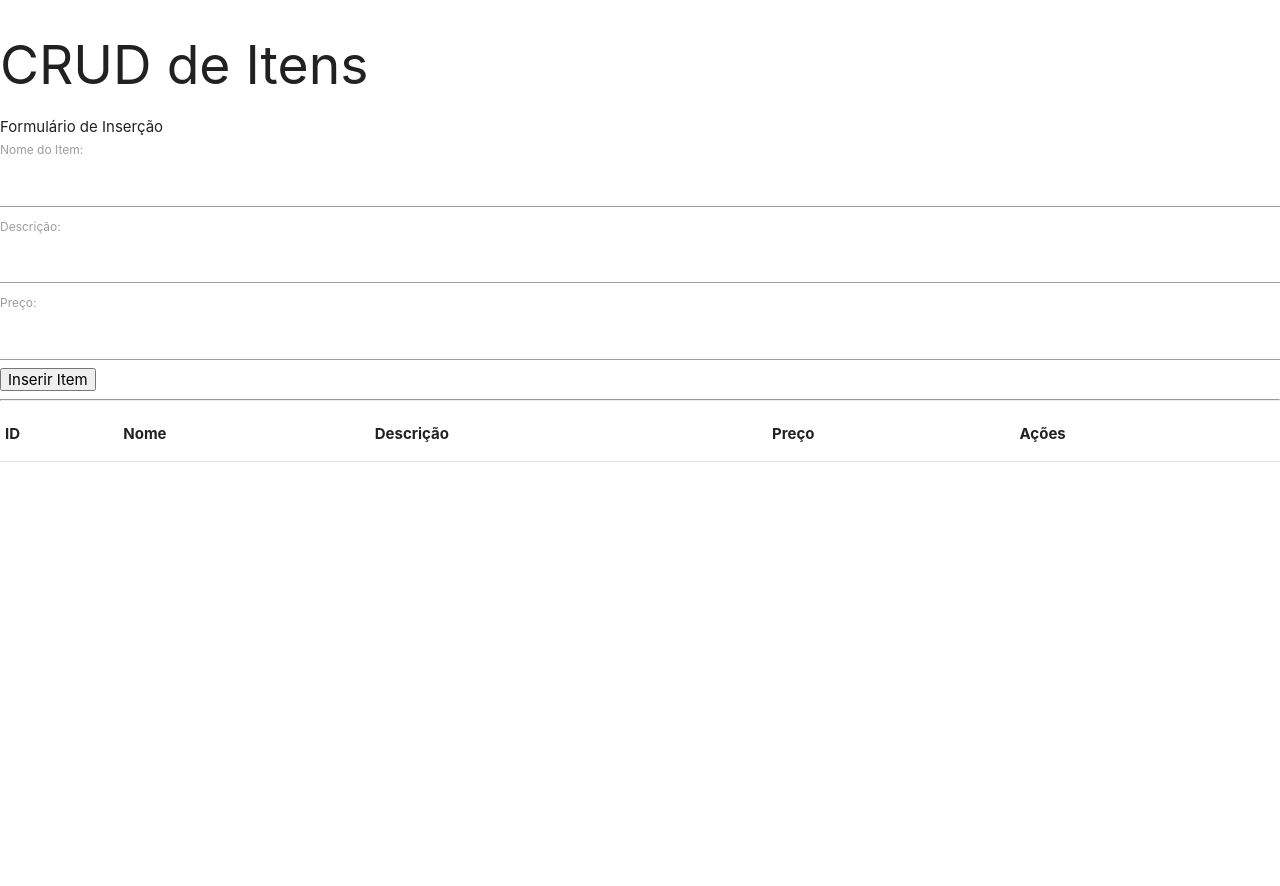
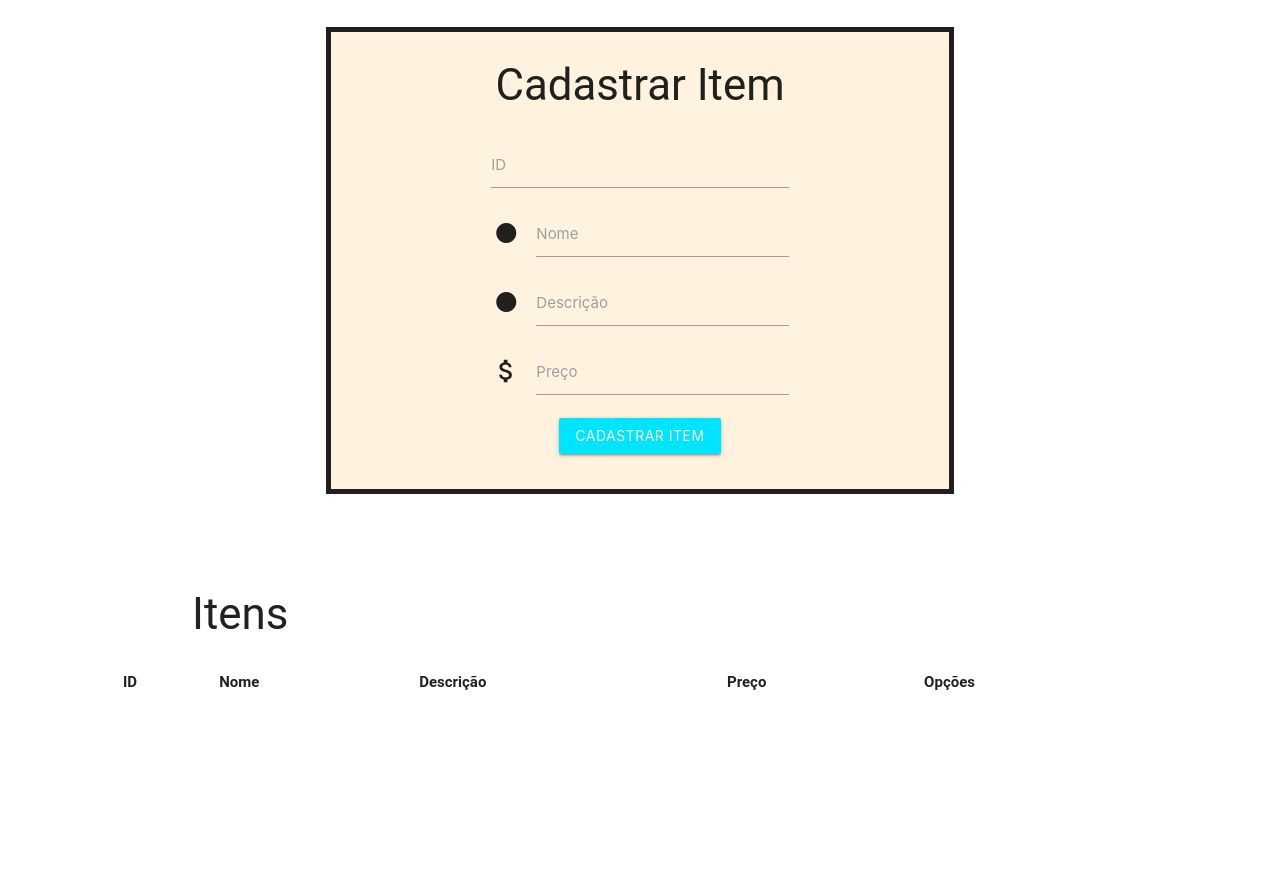
Before and after one commit to LADCSoares/Cruds_LB, a PHP site: page /formItens.php in a window 1280 px wide. Before the commit the page ends 462 px from the top, so only its background shows below. Run offline with PHP 8.4, Linux system fonts and the light colour scheme; lists and menus that the app fills with data are empty.

Commit message:
Update formItens.php

```diff
--- a/formItens.php
+++ b/formItens.php
@@ -2,198 +2,348 @@
 <html lang="pt-BR">
 
 <head>
-    <meta charset="UTF-8">
-    <meta name="viewport" content="width=device-width, initial-scale=1.0">
-    <title>CRUD de Itens</title>
-    <script src="https://code.jquery.com/jquery-3.6.4.min.js"></script>
-      <!--Import Google Icon Font-->
+    <meta http-equiv="Content-Type" content="text/html; charset=UTF-8"/>
+    <meta name="viewport" content="width=device-width, initial-scale=1, maximum-scale=1.0"/>
+    <link rel="stylesheet" href="https://cdnjs.cloudflare.com/ajax/libs/materialize/1.0.0/css/materialize.min.css">
     <link href="https://fonts.googleapis.com/icon?family=Material+Icons" rel="stylesheet">
-    <!--Import materialize.css-->
-    <link type="text/css" rel="stylesheet" href="css/materialize.css" media="screen,projection" />
-    <link rel="stylesheet" href="css/estilo.css">
-    <!--Let browser know website is optimized for mobile-->
-    <meta name="viewport" content="width=device-width, initial-scale=1.0" />
+    <link rel="stylesheet" href="https://fonts.googleapis.com/css?family=Abril+Fatface|Work+Sans">
+    <script src="https://cdnjs.cloudflare.com/ajax/libs/materialize/1.0.0/js/materialize.min.js"></script>
+    <title>Crud Cadeiras</title>
+    <style>
 
-    <!-- Baixa e usa CSS na CDN-->
-    <!--<link rel="stylesheet" href="https://cdnjs.cloudflare.com/ajax/libs/materialize/1.0.0/css/materialize.min.css">-->
+  .titulo {
+            font-family: "Roboto", sans-serif;
+        }
 
-    <!-- Compiled and minified JavaScript -->
-    <!-- <script src="https://cdnjs.cloudflare.com/ajax/libs/materialize/1.0.0/js/materialize.min.js"></script>-->
-    <script src="https://code.jquery.com/jquery-3.6.4.min.js"></script>
+        .topicos{
+		            font-family: "Roboto", sans-serif;
+		            font-size: 17px;
+		            font-weight: 800;
+                margin-left: 43px;;
+	            }
+
+        .input-field .prefix.active{
+            color: black;
+        }
+
+        .ftabela{
+            font-family: "Work Sans", sans-serif;
+        }
+
+        .borda{
+            margin-top: 3%;
+            border: 5px solid;
+        }
+
+        .centro{
+        margin-left: 900px;
+      }
+
+      .logo1{
+        margin-left: 200px;
+      }
+      .logo2{
+        margin-right: 100px;
+      }
+
+    </style>
 </head>
 
 <body>
-    <h2>CRUD de Itens</h2>
+    <section class="container ">
+        <div class="container col s6 offset-s3 borda orange lighten-5 ">
+        <div class="row">
+        <h3 class="center-align titulo"> Cadastrar Item </h3>
+            <article class="col s6 offset-s3">
+                <form id="form" onsubmit="return salvarItem(event);">
+                    <div class="input-field prefix-active">
+                        <!-- <i class="material-icons prefix">phone_iphone</i> -->
+                        <label class="active" for="id"> ID </label>
+                        <input type="text" name="id" required readonly>
+                    </div>
 
-    Formulário de Inserção
-    <form id="formInserir">
-        <label for="nome">Nome do Item:</label>
-        <input type="text" id="nome" name="nome" required><br>
+                    <div class="input-field prefix-active">
+                        <i class="material-icons prefix">fiber_manual_record</i>
+                        <label for="nome"> Nome </label>
+                        <input type="text" name="nome" required>
+                    </div>
 
-        <label for="descricao">Descrição:</label>
-        <input type="text" id="descricao" name="descricao" required><br>
+                    <div class="input-field prefix.active">
+                        <i class="material-icons prefix">fiber_manual_record</i>
+                        <label for="descricao"> Descrição </label>
+                        <input type="text" name="descricao" required>
+                    </div>
 
-        <label for="preco">Preço:</label>
-        <input type="text" id="preco" name="preco" required><br>
+                    <div class="input-field prefix.active">
+                        <i class="material-icons prefix">attach_money</i>
+                        <label for="preço"> Preço </label>
+                        <input type="text" name="preco" required>
+                    </div>
 
-        <button type="submit">Inserir Item</button>
+
+                    <p class="center-align">
+                        <button class="waves-effect waves-light btn  white-text cyan accent-3 logar " type="submit">Cadastrar Item </button>
+                    </p>
+
                 </form>
 
-    <hr>
-
-    <!-- Tabela de Celulares -->
-    <table border="1" id="tabelaItens">
-        <thead>
+            </article>
+        </div>
+    </div>
+    <br>
+    <br>
+    <br>
+    <div class="titulo">
+       <h3>Itens</h3>
+    </div>
+    </section>
+<div class="row">
+    <article class="col s10 offset-s1 ">
+    <table class="responsive-table striped ftabela">
+        <thead class="titulo">
             <tr>
                 <th>ID</th>
                 <th>Nome</th>
                 <th>Descrição</th>
                 <th>Preço</th>
-                <th>Ações</th>
+                <th colspan="2">Opções</th>
             </tr>
         </thead>
-        <tbody id="listaItens">
-            <!-- A lista de celulares será carregada aqui usando Ajax -->
+        <tbody id="itens">
         </tbody>
     </table>
+    </article>
+</div>
 
-    <!-- Modal de Edição -->
-    <div id="modalEditar" class="modal">
+<br> <br> <br> <br> <br> <br> <br>
+<div id="modal1" class="modal">
     <div class="modal-content">
-            <h4>Editar Item</h4>
-            <form id="formEditar">
-                <input type="hidden" id="editId" name="id">
-                <label for="editNome">Marca:</label>
-                <input type="text" id="editNome" name="nome" required><br>
-
-                <label for="editDescricao">Descrição:</label>
-                <input type="text" id="editDescricao" name="descricao" required><br>
-
-                <label for="editPreco">Preço:</label>
-                <input type="text" id="editPreco" name="preco" required><br>
-
-                <button type="submit">Salvar</button>
-            </form>
+        <h4>Excluir Item</h4>
+        <p>Tem certeza que deseja excluir este item?</p>
     </div>
-        <div class="modal-footer">
-            <a href="#!" class="modal-close waves-effect waves-green btn-flat">Fechar</a>
+    <div class="modal-footer center">
+        <button id="btn-sim" class="modal-close waves-effect waves-green btn-flat" onclick="excluir();">Sim</button>
+        <a href="#!" class="modal-close waves-effect waves-red btn-flat">Não</a>
     </div>
 </div>
 
+
+
+
+
     <script>
-        $(document).ready(function () {
-    function carregarCelulares() {
-        $.ajax({
-            url: 'listar_itens.php',
-            type: 'GET',
-            dataType: 'json',
-            success: function (data) {
-                var listaCelulares = $('#listaItens');
-                listaCelulares.empty();
+        function editar(evt) {
+            let id = evt.currentTarget.paramId
+            let tBody = document.getElementById("itens");
+            for (const tr of tBody.children) {
+                if (tr.children[0].innerHTML == id) {
+                    let id = document.getElementsByName("id")[0];
+                    let nome = document.getElementsByName("nome")[0];
+                    let descricao = document.getElementsByName("descricao")[0]
+                    let preco = document.getElementsByName("preco")[0];
+                    id.value = tr.children[0].innerHTML;
+                    nome.value = tr.children[1].innerHTML;
+                    descricao.value = tr.children[2].innerHTML;
+                    preco.value = tr.children[3].innerHTML;
+                }
+            }
+        }
+        function salvarItem(event) {
+            event.preventDefault();
+            let form = document.getElementById("form");
+                            let atividade = Object.fromEntries(new FormData(form).entries());
+            let editar = false;
 
-                for (var i = 0; i < data.length; i++) {
-                    var botaoEditar = '<button class="btn-editar" data-id="' + data[i].id + '" data-marca="' + data[i].marca +
-                        '" data-modelo="' + data[i].modelo + '" data-preco="' + data[i].preco + '">Editar</button>';
+            if (atividade.id == "") {
 
-                    var botaoExcluir = '<button class="btn-excluir" data-id="' + data[i].id + '">Excluir</button>';
+                fetch("salvarItem.php", {
+                    method: "POST",
+                    body: JSON.stringify(atividade),
+                    headers: { 'Content-type': "application/json; charset=UTF-8" }
+                })
+                    //converte a resposta em json
+                    .then(response => response.json())
+                    .then(atividade => inserirItem(atividade))
+                    .catch(error => console.log(error));
+            }else{
+                fetch("salvarItem.php", {
+                    method: "PUT", //verbo de envio
+                    body: JSON.stringify(atividade), //informmações a serem enviadas
+                    headers: { 'Content-type': "application/json; charset=UTF-8" }
+                })
+                    //converte a resposta em json
+                    .then(response => response.json())
+                    .then(atividade => alterarItem(atividade))
+                    .catch(error => console.log(error));
 
-                    listaCelulares.append('<tr><td>' + data[i].id + '</td><td>' + data[i].marca + '</td><td>' + data[i].modelo +
-                        '</td><td>' + data[i].preco +
-                        '</td><td>' + botaoEditar + ' ' + botaoExcluir + '</td></tr>');
+
             }
 
-                // Adiciona o evento de click para o botão excluir
-                $('.btn-excluir').click(function () {
-                    var id = $(this).data('id');
-                    if (confirm("Tem certeza que deseja excluir este celular?")) {
-                        excluirCelular(id);
-                    }
-                });
+            form.reset();
+            return false;
 
-                // Inicializa o modal
-                var modals = document.querySelectorAll('.modal');
-                M.Modal.init(modals);
-            },
-            error: function (xhr, status, error) {
-                console.error('Erro ao carregar a lista de celulares: ' + error);
-            }
-        });
-    }
-
-    $('#formInserir').submit(function (e) {
-        e.preventDefault();
-        var formData = $(this).serialize();
-
-        $.ajax({
-            url: 'inserir_celular.php',
-            type: 'POST',
-            data: formData,
-            success: function () {
-                carregarCelulares();
-                $('#formInserir')[0].reset();
-            },
-            error: function (xhr, status, error) {
-                console.error('Erro ao inserir o celular: ' + error);
-            }
-        });
-    });
-
-    $('#formEditar').submit(function (e) {
-        e.preventDefault();
-        var formData = $(this).serialize();
-
-        $.ajax({
-            url: 'editar_celular.php',
-            type: 'POST',
-            data: formData,
-            success: function () {
-                carregarCelulares();
-                M.Modal.getInstance($('#modalEditar')).close(); // Feche o modal após a edição
-            },
-            error: function (xhr, status, error) {
-                console.error('Erro ao editar o celular: ' + error);
-            }
-        });
-    });
-
-    $(document).on('click', '.btn-editar', function () {
-        var id = $(this).data('id');
-        var marca = $(this).data('marca');
-        var modelo = $(this).data('modelo');
-        var preco = $(this).data('preco');
-        preencherFormEditar(id, marca, modelo, preco);
-    });
-
-    carregarCelulares();
-});
-
-function excluirCelular(id) {
-    $.ajax({
-        url: 'excluir_celular.php',
-        type: 'POST',
-        data: { id: id },
-        success: function () {
-            carregarCelulares();
-        },
-        error: function (xhr, status, error) {
-            console.error('Erro ao excluir o celular: ' + error);
-        }
-    });
-}
-
-function preencherFormEditar(id, marca, modelo, preco) {
-    $('#editId').val(id);
-    $('#editMarca').val(marca);
-    $('#editModelo').val(modelo);
-    $('#editPreco').val(preco);
-    M.Modal.getInstance($('#modalEditar')).open(); // Abra o modal usando getInstance
         }
 
 
-            carregarCelulares();
-        // });
+        function inserirItem(atividade) {
+            let tr = document.createElement("tr");
+            let tdId = document.createElement("td");
+            tdId.innerText = atividade.id;
+            let tdNome= document.createElement("td");
+            tdMaterial.innerText = atividade.nome;
+            let tdDescricao = document.createElement("td");
+            tdModelo.innerText = atividade.descricao;
+            let tdPreço = document.createElement("td");
+            tdPreço.innerText = atividade.preço;
+
+            let tdEditar = document.createElement("td");
+           // tdEditar.innerText = "Editar";
+
+            let btdEditar = document.createElement("button");
+            btdEditar.addEventListener("click", editar, false);
+            btdEditar.paramId = atividade.id;
+            btdEditar.innerHTML = "Editar";
+            btdEditar.classList.add('btn-floating');
+                btdEditar.classList.add('waves-effect');
+                btdEditar.classList.add('waves-light');
+                btdEditar.classList.add('modal-trigger');
+                btdEditar.classList.add('#795548');
+                btdEditar.classList.add('brown');
+                // btdEditar.classList.add('darken-4');
+                btdEditar.innerHTML = "<i class='material-icons'>create</i>";
+            tdEditar.appendChild(btdEditar);
+
+            let tdExcluir = document.createElement("td");
+
+
+            let btdExcluir = document.createElement("a");
+                btdExcluir.href = '#modal1';
+                btdExcluir.addEventListener("click", preencheId, false);
+                btdExcluir.paramId = atividade.id;
+                btdExcluir.classList.add('btn-floating');
+                btdExcluir.classList.add('waves-effect');
+                btdExcluir.classList.add('waves-light');
+                btdExcluir.classList.add('modal-trigger');
+                btdExcluir.classList.add('#795548');
+                btdExcluir.classList.add('brown');
+                // btdExcluir.classList.add('darken-4');
+                btdExcluir.innerHTML = "<i class='material-icons'>delete</i>";
+                tdExcluir.appendChild(btdExcluir);
+
+            // let btdExcluir = document.createElement("button");
+            // btdExcluir.addEventListener("click", excluir, false);
+            // btdExcluir.paramId = atividade.id;
+            // btdExcluir.innerHTML = "Excluir";
+            // tdExcluir.appendChild(btdExcluir);
+
+
+            tr.appendChild(tdId);
+            tr.appendChild(tdNome);
+            tr.appendChild(tdDescricao);
+            tr.appendChild(tdPreço);
+            tr.appendChild(tdEditar);
+            tr.appendChild(tdExcluir);
+            let tBody = document.getElementById("itens");
+            tBody.appendChild(tr);
+        }
+
+        function alterarItem(atividade) {
+            let tBody = document.getElementById("itens");
+            for (const tr of tBody.children) {
+                if (tr.children[0].innerHTML == atividade.id) {
+                    tr.children[1].innerHTML = atividade.nome;
+                    tr.children[2].innerHTML = atividade.descricao;
+                    tr.children[3].innerHTML = atividade.preço;
+                }
+            }
+
+        }
+
+        function excluir() {
+                //let id = evt.currentTarget.paramId;
+                fetch("excluirItem.php?id=" + id, {
+                        method: "GET", //verbo de envio
+                        //body: JSON.stringify(atividade), //informmações a serem enviadas
+                        headers: {
+                            'Content-type': "application/json; charset=UTF-8"
+                        }
+                    })
+                    //converte a resposta em json
+                    .then(response => response.json())
+                    .then(atividade => excluirItem(atividade))
+                    .catch(error => console.log(error));
+            }
+
+        // function excluir() {
+
+        //     if (excluir == true) {
+        //         let id = evt.currentTarget.paramId;
+        //         fetch("excluir.php?id=" + id, {
+        //             method: "GET", //verbo de envio
+        //             //body: JSON.stringify(atividade), //informmações a serem enviadas
+        //             headers: { 'Content-type': "application/json; charset=UTF-8" }
+        //         })
+        //             //converte a resposta em json
+        //             .then(response => response.json())
+        //             .then(atividade => excluirItem(atividade))
+        //             .catch(error => console.log(error));
+
+        //         }
+        //     }
+
+            function excluirItem(atividade){
+                let tBody = document.getElementById("itens");
+                for (const tr of tBody.children) {
+                    if (tr.children[0].innerHTML == atividade.id) {
+                        tBody.removeChild(tr);
+                    }
+                }
+            }
+
+         function listarTodos(){
+            fetch("listarItem.php", {
+                    method: "GET", //verbo de envio
+                    //body: JSON.stringify(atividade), //informmações a serem enviadas
+                    headers: { 'Content-type': "application/json; charset=UTF-8" }
+                })
+                    //converte a resposta em json
+                    .then(response => response.json())
+                    .then(itens => inserirItem(itens))
+                    .catch(error => console.log(error));
+
+
+         }
+
+         function inserirItem(itens){
+            for (const atividade of itens){
+                inserirItem(atividade);
+            }
+         }
+
+
+        document.addEventListener("DOMContentLoaded", () => {
+                listarTodos();
+                var elems = document.querySelectorAll('.modal');
+                var instances = M.Modal.init(elems);
+            });
+
+            function preencheId(evt) {
+                id = evt.currentTarget.paramId;
+                /*let id = evt.currentTarget.paramId;
+                let btnSim = document.getElementById("btn-sim");
+                btnSim.href = "excluir.php?id=" + id;*/
+            }
+
+            var id = -1;
+
+
+// Javascript do materialize
+                //  $(document).ready(function() {
+                // M.updateTextFields();
+                //  });
+
+
     </script>
-     <script type="text/javascript" src="js/materialize.js"></script>
 </body>
 
 </html>
```
Lines whose indentation alone changed are shown as unchanged.
